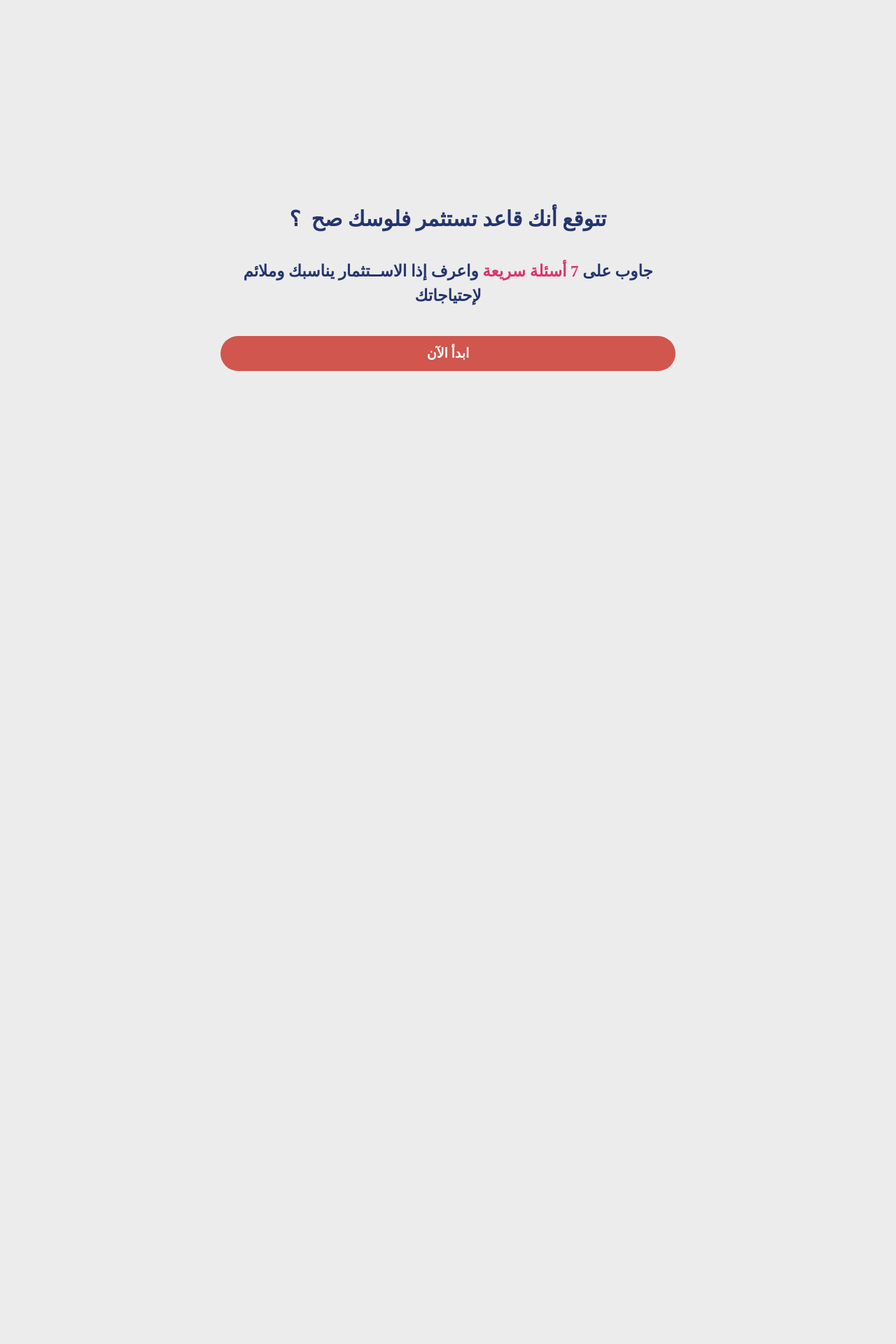
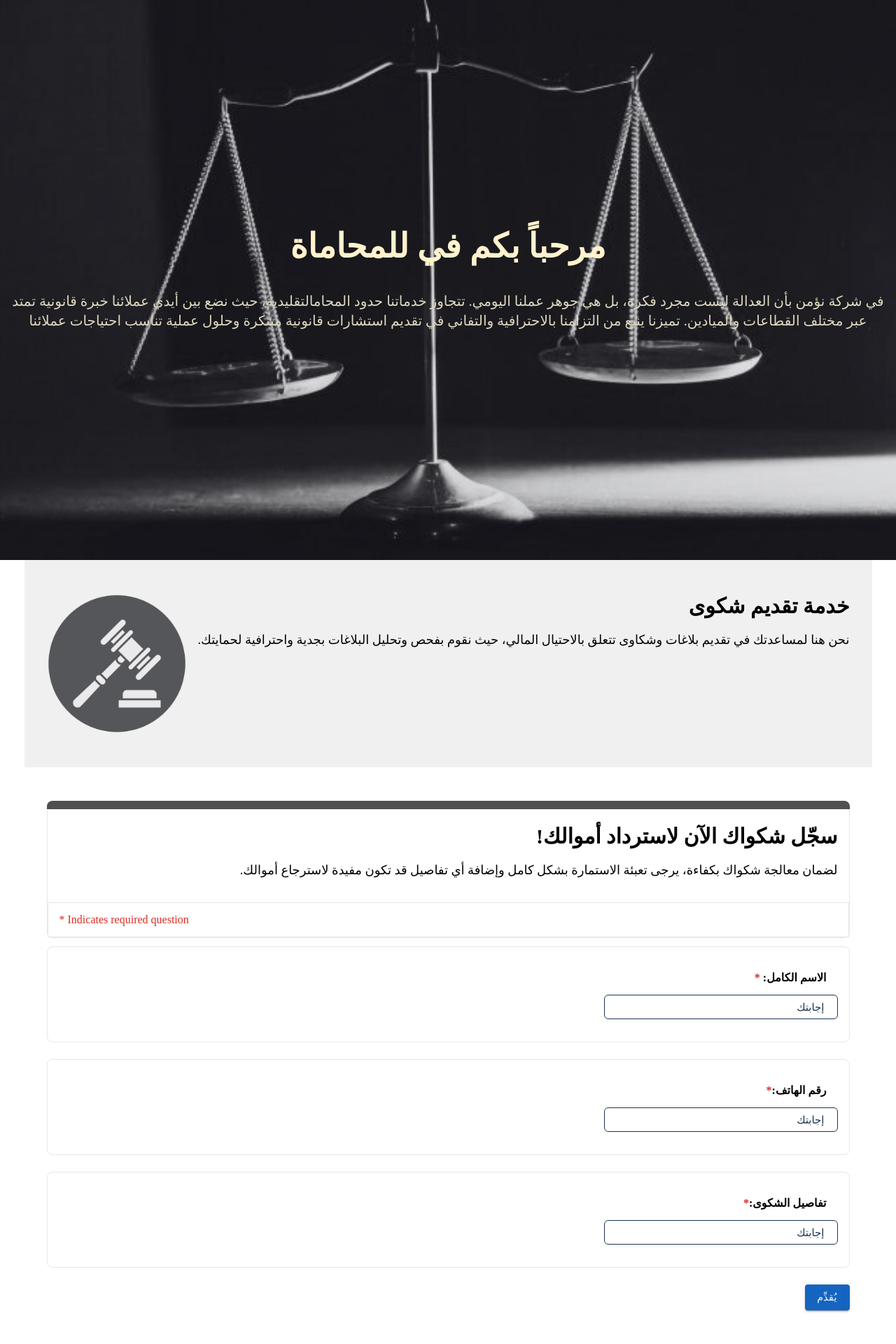
Before and after one commit to shayan-hamidi/sm-lawyer-lead, a Next.js app: page /home in a window 1280 px wide. Shown: the top 1920 px of the page at 70% size. Before the commit the page ends 800 px from the top, so only its background shows below. Built offline with nearby package versions, Linux system fonts and the light colour scheme; a web font is replaced by a local one.

Commit message:
feat: home page

```diff
--- a/src/app/globals.css
+++ b/src/app/globals.css
@@ -178,24 +178,20 @@
   font-family: monospace;
 }
 body {
-  background: #ececec;
   direction: rtl;
 }
 .main-nput {
-  min-height: 35px;
-  border: 2px solid #1b3352;
+  max-height: 35px;
+  border: 1px solid #1b3352;
   border-radius: 0.375rem;
   font-size: 16px !important;
-  padding: 10px 40px 10px 18px !important;
+  padding: 10px 18px 10px 18px !important;
   color: #1b3352;
   background-color: transparent;
 }
 .main-nput::placeholder {
   color: #1b3352;
   font-size: 15px;
-}
-.main-nput:focus {
-  box-shadow: 0 0 0 0.25rem rgba(13, 110, 253, 0.25);
 }
 .main-nputError:focus {
   box-shadow: 0 0 0 0.25rem rgba(220, 53, 69, 0.25) !important;
--- a/src/app/home/page.jsx
+++ b/src/app/home/page.jsx
@@ -1,32 +1,154 @@
 "use client";
+import Image from "next/image";
 import { useRouter } from "next/navigation";
+import lawPicture from "@/images/lawPic.jpg";
+import lawHammer from "@/images/lawHammer.png";
+import { FormProvider, useForm } from "react-hook-form";
+import { MainInput } from "@/packages";
+import Button from "@mui/material/Button";
 
 export default function Servey() {
   const route = useRouter();
+  const methods = useForm();
+
   return (
-    <main className="h-screen flex justify-center items-center">
-      <div className="w-22 h-22 flex justify-center items-center w-full px-3">
-        <div className="flex flex-col gap-4 w-full justify-center max-w-[650px]">
-          <div className="mx-auto text-center my-5">
-            <div className="flex items-center text-[30px] text-[#24356e] font-bold">
-              <span>تتوقع أنك قاعد تستثمر فلوسك صح&nbsp; ؟ </span>
+    <main className="relative flex flex-col items-center">
+      {/* Image background */}
+      <div className="relative w-full h-screen">
+        <Image
+          src={lawPicture}
+          alt="lawPicture"
+          layout="fill"
+          objectFit="cover"
+          className="z-0"
+        />
+        <div className="absolute inset-0 flex justify-center items-center z-10 text-center px-4 py-2 flex-col">
+          <h1 className="text-4xl md:text-5xl font-bold text-[#fff2cc]">
+            مرحباً بكم في للمحاماة
+          </h1>
+          <p className="mt-10 text-lg md:text-xl text-[#ded8be]">
+            في شركة نؤمن بأن العدالة ليست مجرد فكرة، بل هي جوهر عملنا اليومي.
+            تتجاوز خدماتنا حدود المحامالتقليدية، حيث نضع بين أيدي عملائنا خبرة
+            قانونية تمتد عبر مختلف القطاعات والميادين. تميزنا ينبع من التزامنا
+            بالاحترافية والتفاني في تقديم استشارات قانونية مبتكرة وحلول عملية
+            تناسب احتياجات عملائنا
+          </p>
+        </div>
+      </div>
+      <FormProvider {...methods}>
+        <form
+          onSubmit={methods.handleSubmit((data) => {
+            submit(data);
+          })}
+        >
+          {/* Section 1 */}
+          <section className="w-full py-12 px-8 bg-[#f0f0f0] flex items-center gap-4">
+            <div className="self-baseline">
+              <h2 className="text-3xl font-semibold">خدمة تقديم شكوى</h2>
+              <p className="mt-4 text-lg">
+                نحن هنا لمساعدتك في تقديم بلاغات وشكاوى تتعلق بالاحتيال المالي،
+                حيث نقوم بفحص وتحليل البلاغات بجدية واحترافية لحمايتك.
+              </p>
             </div>
+            <div>
+              <Image src={lawHammer} alt="lawHammer" width={200} />
+            </div>
+          </section>
+          <div className="mx-8">
+            {/* Section 2 */}
+            <section className="w-full pt-12 bg-white relative">
+              <div className="bg-[#505050] rounded-tl-[8px] rounded-tr-[8px] absolute left-0 right-0 h-3" />
+              <div className="border-[1px] rounded-[8px] pt-8">
+                <h2 className="text-3xl font-semibold px-4">
+                  سجّل شكواك الآن لاسترداد أموالك!
+                </h2>
+                <p className="mt-4 text-lg px-4">
+                  لضمان معالجة شكواك بكفاءة، يرجى تعبئة الاستمارة بشكل كامل
+                  وإضافة أي تفاصيل قد تكون مفيدة لاسترجاع أموالك.
+                </p>
+                <div className="border-[1px] mt-8 flex items-center justify-end py-3 px-4 text-[#d92e25]">
+                  Indicates required question *
+                </div>
+              </div>
+            </section>
+            {/* Section 3 */}
+            <section className="w-full py-3 bg-white">
+              <div className="border-[1px] rounded-[8px] py-8 px-4">
+                <h5 className="text-1xl font-semibold px-4 mb-3">
+                  الاسم الكامل: <span className="text-[#d92e25]">*</span>
+                </h5>
+                <MainInput
+                  name={"name"}
+                  rules={{
+                    required: " ",
+                  }}
+                  inputProps={{
+                    placeholder: "إجابتك",
+                    style: {
+                      width: "30%",
+                    },
+                  }}
+                />
+              </div>
+            </section>
+            {/* Section 4 */}
+            <section className="w-full py-3 bg-white">
+              <div className="border-[1px] rounded-[8px] py-8 px-4">
+                <h5 className="text-1xl font-semibold px-4 mb-3">
+                  رقم الهاتف:
+                  <span className="text-[#d92e25]">*</span>
+                </h5>
+                <MainInput
+                  name={"number"}
+                  rules={{
+                    required: " ",
+                  }}
+                  inputProps={{
+                    placeholder: "إجابتك",
+                    style: {
+                      width: "30%",
+                    },
+                  }}
+                />
+              </div>
+            </section>
+            {/* Section 5 */}
+            <section className="w-full py-3 bg-white">
+              <div className="border-[1px] rounded-[8px] py-8 px-4">
+                <h5 className="text-1xl font-semibold px-4 mb-3">
+                  تفاصيل الشكوى:
+                  <span className="text-[#d92e25]">*</span>
+                </h5>
+                <MainInput
+                  name={"description"}
+                  rules={{
+                    required: " ",
+                  }}
+                  inputProps={{
+                    placeholder: "إجابتك",
+                    style: {
+                      width: "30%",
+                    },
+                  }}
+                />
+              </div>
+            </section>
+            <section className="w-full py-3">
+              <Button
+                variant="contained"
+                type="submit"
+                sx={{
+                  backgroundColor: "#1565c0 !important",
+                }}
+              >
+                يُقدِّم
+              </Button>
+            </section>
           </div>
-          <div className="mx-auto text-center text-[23px] font-[600]">
-            <p className="text-[#24356e]">
-              جاوب علی <span className="text-[#dc356b]">7 أسئلة سريعة</span>{" "}
-              واعرف إذا الاســتثمار يناسبك وملائم لإحتياجاتك
-            </p>
-          </div>
-          <div>
-            <button
-              className="bg-[#d1564d] text-white mt-6 w-full rounded-[30px] text-[19px] mx-auto cursor-pointer min-h-[50px] font-bold"
-              onClick={() => route.push("survey/steps")}
-            >
-              ابدأ الآن
-            </button>
-          </div>
-        </div>
+        </form>
+      </FormProvider>
+      <div className="bg-[#f0f0f0] w-full mt-20 py-10 text-center">
+        <b className="text-[13px]">حقوق النشر © 2025 جميع الحقوق محفوظة</b>
       </div>
     </main>
   );
--- a/src/app/home/steps/page.jsx
+++ /dev/null
@@ -1,5 +0,0 @@
-import Questionnaire1Steps from "@/components/Questionnaire1";
-
-export default function StepsPage() {
-  return <Questionnaire1Steps />;
-}
--- a/src/components/Home/index.jsx
+++ /dev/null
@@ -1,3 +0,0 @@
-export default function Home() {
-  return "default next route";
-}
```
Also changed, not shown: src/images/lawHammer.png (added), src/images/lawPic.jpg (added).
